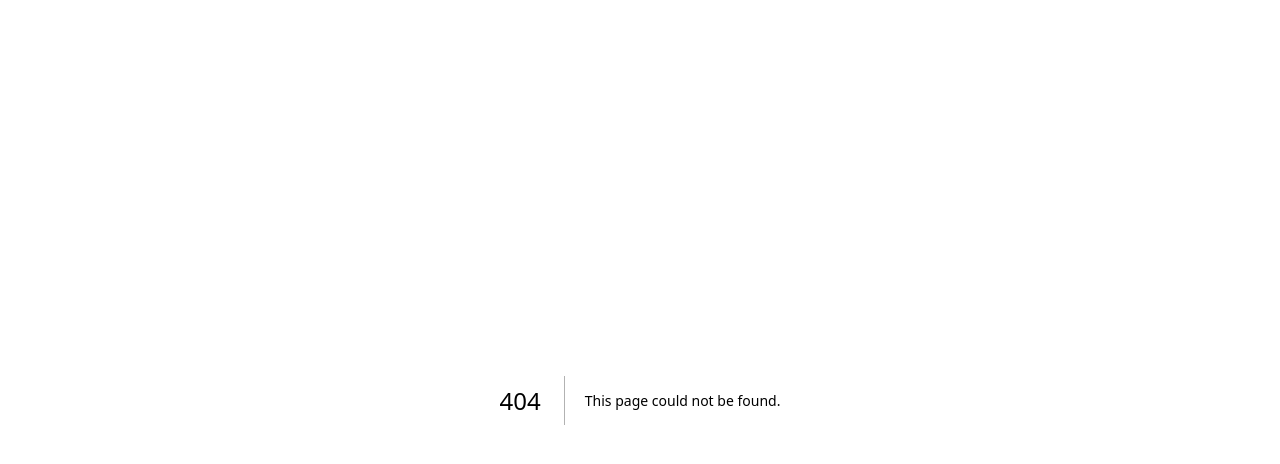
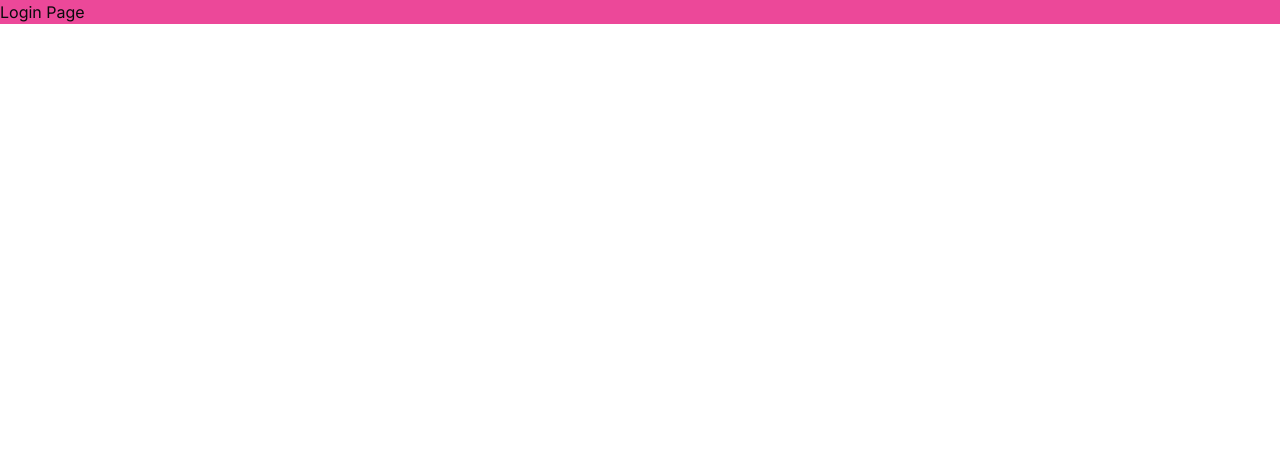
Before and after one commit to WackyChomp/lucid-comms, a Next.js app: page /login in a window 1280 px wide. Before the commit this address had no page. Shown: the top 464 px of the page. Built offline with nearby package versions, Linux system fonts and the light colour scheme.

Commit message:
Created route group 'auth' and 'main' / updated gitignore

```diff
--- /dev/null
+++ b/app/(auth)/(routes)/login/page.tsx
@@ -0,0 +1,11 @@
+import React from 'react'
+
+type Props = {}
+
+const page = (props: Props) => {
+  return (
+    <div>Login Page</div>
+  )
+}
+
+export default page
--- /dev/null
+++ b/app/(auth)/(routes)/register/page.tsx
@@ -0,0 +1,11 @@
+import React from 'react'
+
+type Props = {}
+
+const page = (props: Props) => {
+  return (
+    <div>Registration Page</div>
+  )
+}
+
+export default page
--- /dev/null
+++ b/app/(auth)/layout.tsx
@@ -0,0 +1,10 @@
+
+const AuthLayout = ({children}: {children: React.ReactNode}) => {
+  return (
+    <div className="bg-pink-500 h-full">
+      {children}
+    </div>
+   );
+}
+
+export default AuthLayout;
--- a/app/page.tsx
+++ b/app/(main)/(routes)/page.tsx
@@ -3,7 +3,7 @@ import { Button } from "@/components/ui/button"
 export default function Home() {
   return (
     <div className="flex flex-col">
-      <h1 className='text-green-700 bg-red-300 font-bold'>Hello, welcome to the void</h1>
+      <h1 className='text-green-700 bg-red-300 font-bold'>Hello, welcome to the Main Page</h1>
       <Button variant='default'>Click mwuah</Button>
     </div>
   )
```
Also changed, not shown: 1 other file (tests, documents, lock files or other folders).
